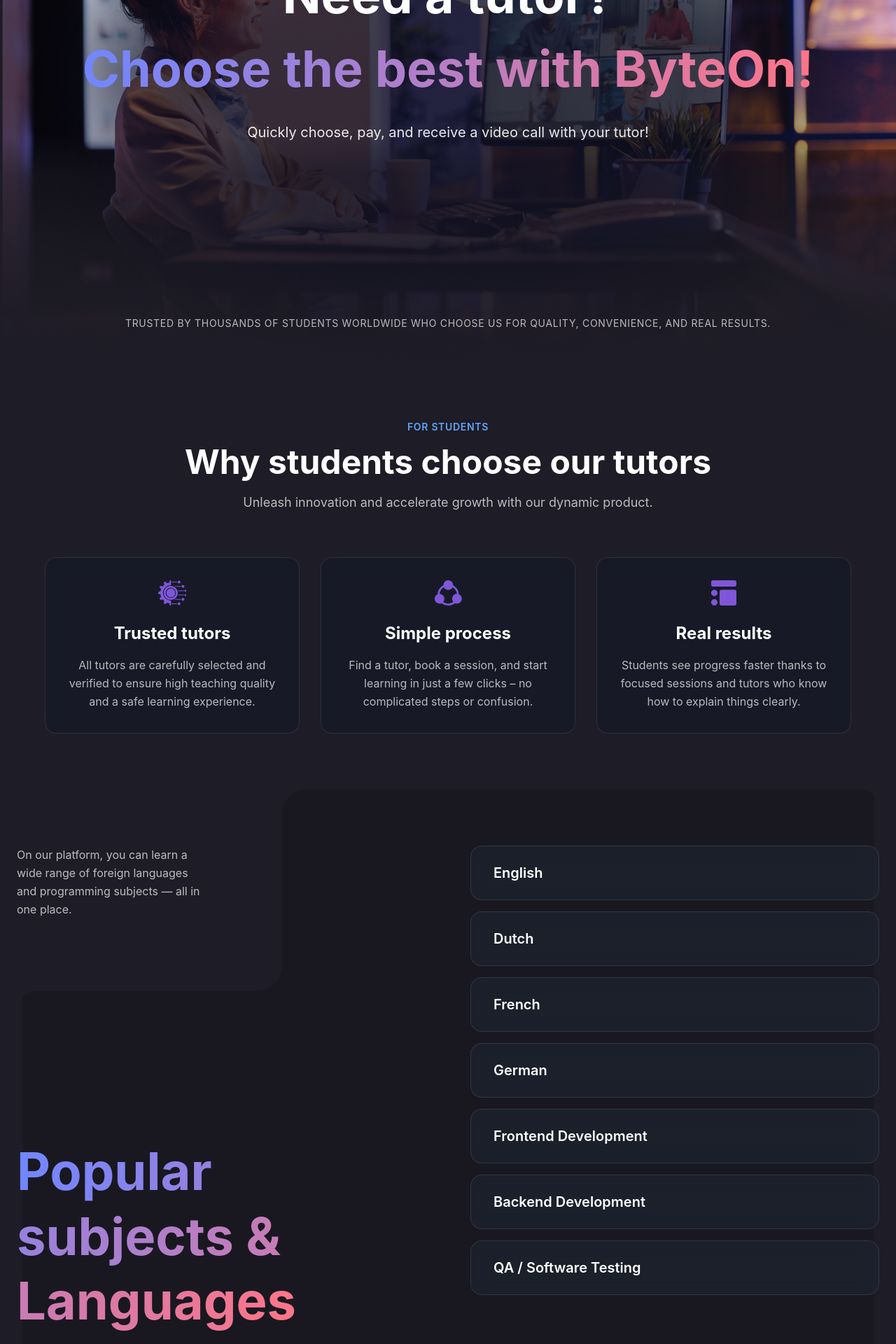
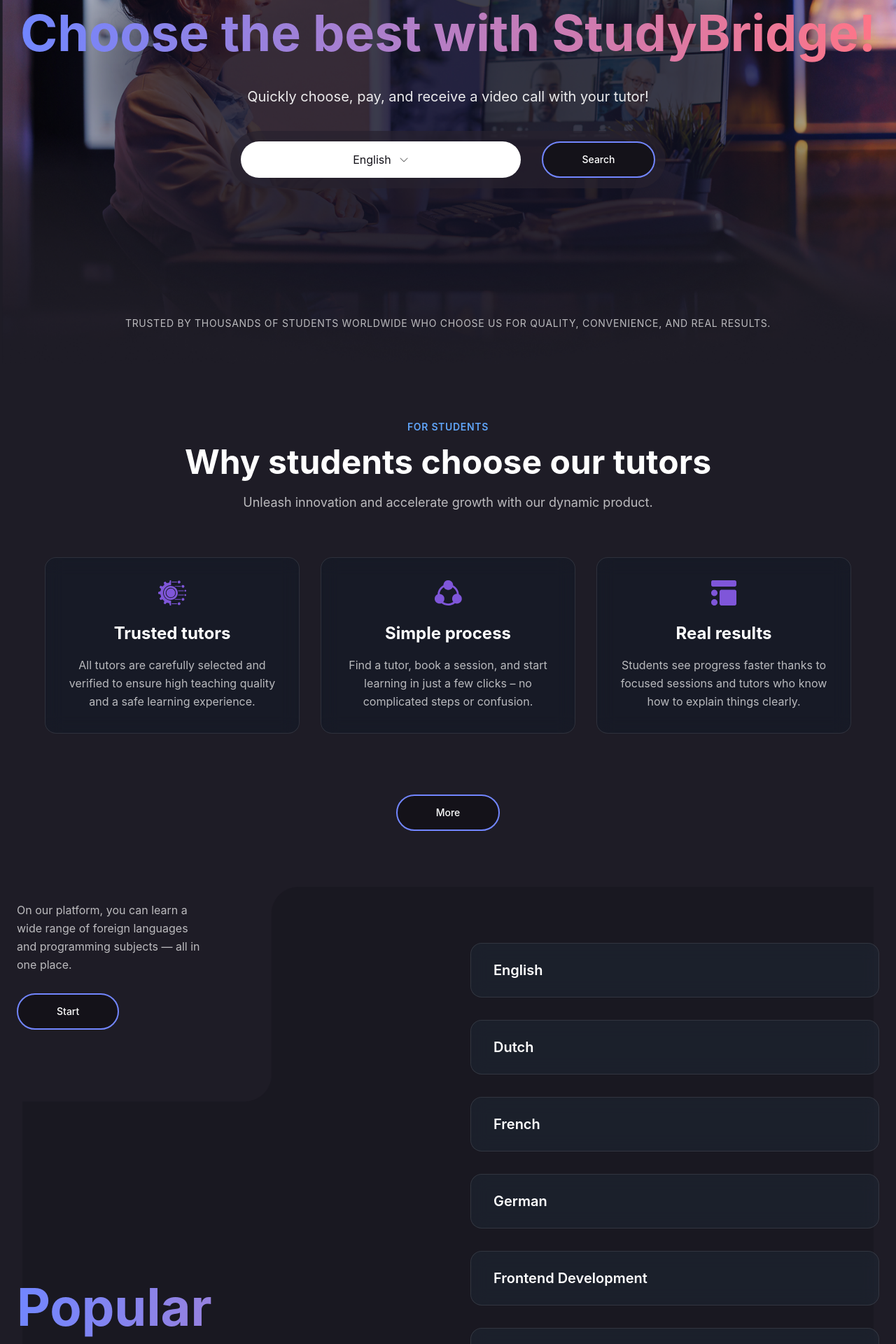
Before and after one commit to Dmytro-Doronin/components, a React (Vite) app: page / in a window 1280 px wide. Shown: the part 280-2200 px from the top of the page at 70% size. Built offline with nearby package versions, Linux system fonts and the light colour scheme.

Commit message:
button, reviews

```diff
--- a/src/App.tsx
+++ b/src/App.tsx
@@ -3,7 +3,11 @@
 import {Home} from "./pages/Home/Home.tsx";
 
 function App() {
-  return <Home />
+  return (
+    <>
+      <Home />
+    </>
+  )
   //   type SortDirection = (typeof selectOptions)[number]['value'];
   //
   //   const selectOptions = [
--- a/src/components/sections/Features/Features.tsx
+++ b/src/components/sections/Features/Features.tsx
@@ -1,4 +1,5 @@
 import { FeatureCard } from './FeatureCard';
+import { Button } from '../../ui/button/Button';
 import icon1 from '../../../assets/icons/home-section1-icon.svg';
 import icon2 from '../../../assets/icons/home-section1-icon2.svg';
 import icon3 from '../../../assets/icons/home-section1-icon3.svg';
@@ -42,6 +43,10 @@
             <FeatureCard key={index} {...feature} />
           ))}
         </div>
+
+        <div className="flex justify-center mt-[87px]">
+          <Button variant="secondary">More</Button>
+        </div>
       </div>
     </section>
   );
--- a/src/components/sections/Hero/Hero.tsx
+++ b/src/components/sections/Hero/Hero.tsx
@@ -1,4 +1,16 @@
 import heroImage from '../../../assets/images/hero.png';
+import { SelectComponent } from '../../ui/select/Select';
+import { Button } from '../../ui/button/Button';
+
+const subjects = [
+  { label: 'English', value: 'english' },
+  { label: 'Dutch', value: 'dutch' },
+  { label: 'French', value: 'french' },
+  { label: 'German', value: 'german' },
+  { label: 'Frontend Development', value: 'frontend' },
+  { label: 'Backend Development', value: 'backend' },
+  { label: 'QA / Software Testing', value: 'qa' },
+];
 
 export const Hero = () => {
   return (
@@ -18,13 +30,25 @@
 
         <h2 className="text-[40px] md:text-[48px] lg:text-[54px] xl:text-7xl font-bold leading-tight mb-[16px] lg:mb-[20px] xl:mb-[32px]">
           <span className="text-gradient">
-            Choose the best with ByteOn!
+            Choose the best with StudyBridge!
           </span>
         </h2>
 
-        <p className="text-white/90 text-base lg:text-lg xl:text-xl mb-[228px] xl:mb-[80px] max-w-2xl mx-auto">
+        <p className="text-white/90 text-base lg:text-lg xl:text-xl mb-[50px] max-w-2xl mx-auto">
           Quickly choose, pay, and receive a video call with your tutor!
         </p>
+
+        <div className="relative flex items-center justify-center gap-[30px] max-w-3xl mx-auto mb-[228px] xl:mb-[80px]">
+          <div className="absolute top-1/2 left-1/2 -translate-x-1/2 -translate-y-1/2 w-[622px] h-[82px] bg-[#27222EB3] rounded-[60px] -z-10"></div>
+          <SelectComponent
+            options={subjects}
+            defaultValue="english"
+            onChange={(value) => console.log(value)}
+          />
+          <Button variant="secondary">
+            Search
+          </Button>
+        </div>
       </div>
 
       <div className="absolute bottom-12 left-0 right-0 z-10">
--- a/src/components/sections/PopularSubjects/PopularSubjects.tsx
+++ b/src/components/sections/PopularSubjects/PopularSubjects.tsx
@@ -1,4 +1,5 @@
 import { SubjectCard } from './SubjectCard';
+import { Button } from '../../ui/button/Button';
 import bgImage from '../../../assets/images/bg-popular-subjects.png';
 
 const subjects = [
@@ -24,10 +25,13 @@
 
       <div className="relative z-10 container-centered mx-auto px-[24px]">
         <div className="grid grid-cols-2 gap-[64px] items-start max-w-7xl mx-auto">
-          <div className="flex flex-col gap-[311px]">
-            <p className="text-white/70 text-base w-[270px] h-[108px] leading-relaxed">
-              On our platform, you can learn a wide range of foreign languages and programming subjects — all in one place.
-            </p>
+          <div className="flex flex-col gap-[350px] -mt-[60px]">
+            <div>
+              <p className="text-white/70 text-base w-[270px] h-[108px] leading-relaxed mb-[24px]">
+                On our platform, you can learn a wide range of foreign languages and programming subjects — all in one place.
+              </p>
+              <Button variant="secondary">Start</Button>
+            </div>
 
             <h2 className="text-[74px] font-bold w-[394px] leading-tight">
               <span className="text-gradient">
@@ -36,7 +40,7 @@
             </h2>
           </div>
 
-          <div className="flex flex-col gap-[16px]">
+          <div className="flex flex-col gap-[32px]">
             {subjects.map((subject, index) => (
               <SubjectCard key={index} title={subject} />
             ))}
--- a/src/components/sections/Reviews/Reviews.tsx
+++ b/src/components/sections/Reviews/Reviews.tsx
@@ -1,6 +1,5 @@
 import { ReviewCard } from './ReviewCard';
-import arrowLeft from '../../../assets/icons/Left arrow.svg';
-import arrowRight from '../../../assets/icons/Right Arrow.svg';
+import { Button } from '../../ui/button/Button';
 import avatar1 from '../../../assets/images/Avatar.png';
 import avatar2 from '../../../assets/images/Avatar2.png';
 import avatar3 from '../../../assets/images/Avatar3.png';
@@ -24,6 +23,24 @@
     name: 'Jenny Wilson',
     course: 'Frontend Developer',
     review: 'The Frontend Development course is well-structured and easy to follow, even for complex topics. It provided strong practical skills and boosted confidence in real-world projects.',
+  },
+  {
+    avatar: avatar1,
+    name: 'Robert Fox',
+    course: 'German',
+    review: 'The German course offers a great balance of grammar and conversation practice. The structured approach makes learning efficient and enjoyable.',
+  },
+  {
+    avatar: avatar2,
+    name: 'Kristin Watson',
+    course: 'Backend Development',
+    review: 'The Backend Development course covers all essential topics with practical examples. The instructor explains complex concepts in an easy-to-understand way.',
+  },
+  {
+    avatar: avatar3,
+    name: 'Darrell Steward',
+    course: 'QA / Software Testing',
+    review: 'The QA course provides comprehensive knowledge of testing methodologies. Real-world projects help apply learned concepts effectively.',
   }
 ];
 
@@ -40,7 +57,7 @@
           </p>
         </div>
 
-        <div className="grid grid-cols-1 md:grid-cols-2 lg:grid-cols-3 gap-[24px] max-w-7xl mx-auto mb-[48px]">
+        <div className="grid grid-cols-1 md:grid-cols-2 lg:grid-cols-3 gap-[60px] max-w-7xl mx-auto">
           {reviews.map((review, index) => (
             <div key={index} className="relative">
               <img
@@ -55,13 +72,8 @@
           ))}
         </div>
 
-        <div className="flex justify-center gap-[16px]">
-          <button className="">
-            <img src={arrowLeft} alt="Previous" className="w-[24px] h-[24px]" />
-          </button>
-          <button className="">
-            <img src={arrowRight} alt="Next" className="w-[24px] h-[24px]" />
-          </button>
+        <div className="flex justify-center mt-[60px]">
+          <Button variant="secondary">More</Button>
         </div>
       </div>
     </section>
--- a/src/components/ui/select/Select.tsx
+++ b/src/components/ui/select/Select.tsx
@@ -64,7 +64,6 @@
                     group
                     w-[400px] h-[52px]
                     px-[40px] py-[8px]
-                    mb-[20px]
                     rounded-[60px]
                     border border-[#FFFFFF26]
                     flex items-center justify-center
```
Also changed, not shown: 1 other file (tests, documents, lock files or other folders).
